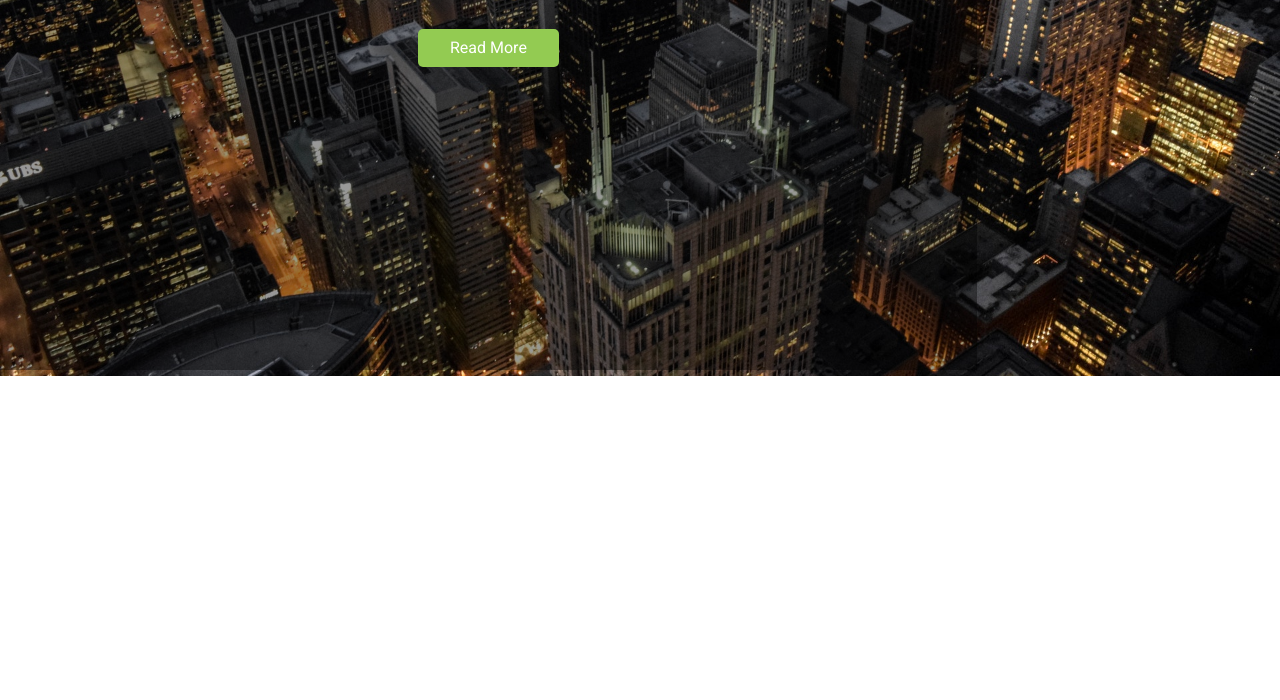
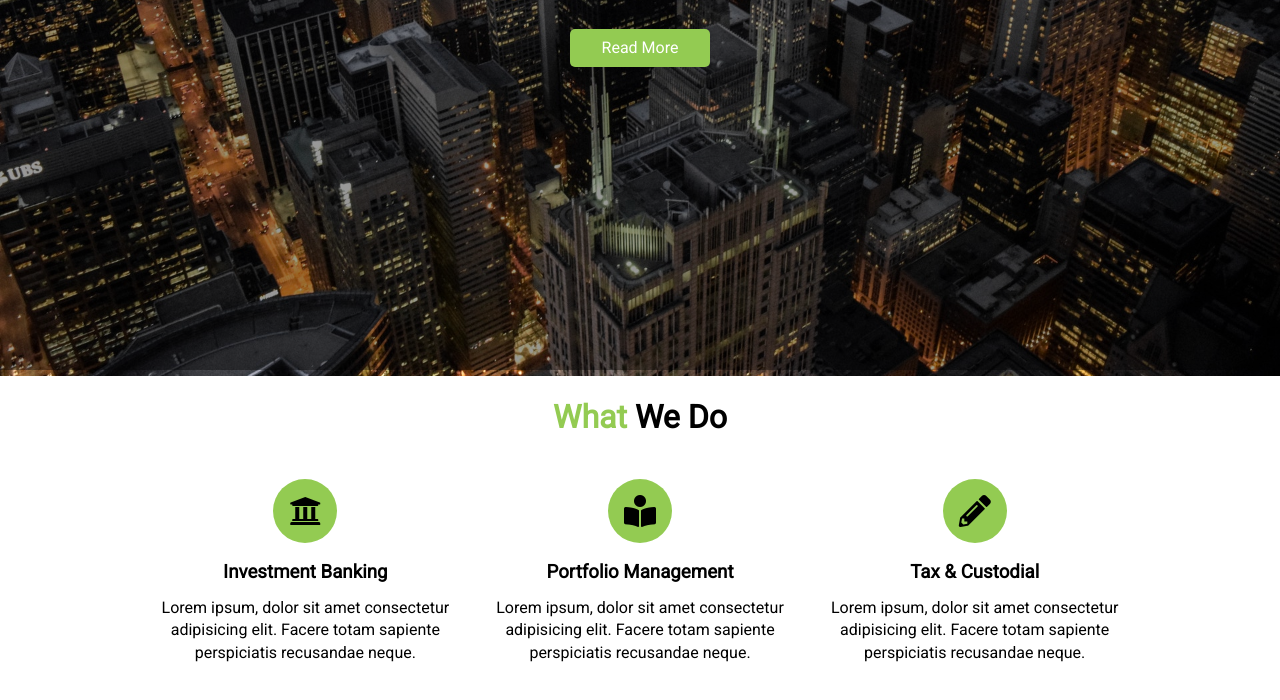
Before and after one commit to ccastell18/HTML-CSS, a plain HTML site: page edgeledger/index.html in a window 1280 px wide. Shown: the part 490-1190 px from the top of the page. Before the commit the page ends 866 px from the top, so only its background shows below. Drawn offline with Linux system fonts and the light colour scheme.

Commit message:
what section

```diff
--- a/edgeledger/css/style.css
+++ b/edgeledger/css/style.css
@@ -30,6 +30,12 @@
     line-height: 1.1;
 }
 
+.m-heading{
+    font-size: 2rem;
+    margin-bottom: 0.75rem;
+    line-height: 1.1;
+}
+
 .lead{
     font-size: 1.3rem;
     margin-bottom: 2rem;
@@ -52,6 +58,21 @@
     background: #333;
     color: white;
 }
+
+.container{
+    max-width: 1100px;
+    margin: auto;
+    padding: 0 2rem;
+    overflow: hidden;
+}
+.text-center{
+    text-align: center;
+}
+
+.py-1{padding: 1.5rem 0;}
+.py-2{padding: 2rem 0;}
+.py-3{padding: 3rem 0;}
+
 /* Navbar */
 #navbar{
     display: flex;
@@ -100,6 +121,27 @@
     position: absolute;
     top: 60px;
     left: 0;
+    right: 0;
+    bottom: 0;
     background-color: rgba(0,0,0, 0.4);
 
 }
+
+/* Section: What We do */
+#what .items{
+    display: flex;
+    padding: 1rem;
+}
+
+#what .items .item{
+    flex: 1;
+    text-align: center;
+    padding: 1rem;
+}
+
+#what .items .item i{
+    background: #93cb52;
+    padding: 1rem;
+    border-radius: 50%;
+    margin-bottom: 1rem;
+}
--- a/edgeledger/index.html
+++ b/edgeledger/index.html
@@ -37,5 +37,34 @@
             <a href="#what" class="btn">Read More</a>
         </div>
     </header>
+    <!-- What we do -->
+    <section id="what" class="bg-light py-1">
+        <div class="container">
+            <h2 class="m-heading text-center"><span class="text-primary">What</span> We Do</h2>
+            <div class="items">
+                <div class="item">
+                    <i class="fas fa-university fa-2x"></i>
+                    <div>
+                        <h3>Investment Banking</h3>
+                        <p>Lorem ipsum, dolor sit amet consectetur adipisicing elit. Facere totam sapiente perspiciatis recusandae neque.</p>
+                    </div>
+                </div>
+                <div class="item">
+                        <i class="fas fa-book-reader fa-2x"></i>
+                        <div>
+                            <h3>Portfolio Management</h3>
+                            <p>Lorem ipsum, dolor sit amet consectetur adipisicing elit. Facere totam sapiente perspiciatis recusandae neque.</p>
+                        </div>
+                </div>
+                <div class="item">
+                        <i class="fas fa-pencil-alt fa-2x"></i>
+                        <div>
+                            <h3>Tax & Custodial</h3>
+                            <p>Lorem ipsum, dolor sit amet consectetur adipisicing elit. Facere totam sapiente perspiciatis recusandae neque.</p>
+                        </div>
+                </div>
+            </div>
+        </div>
+    </section>
 </body>
 </html>
```
